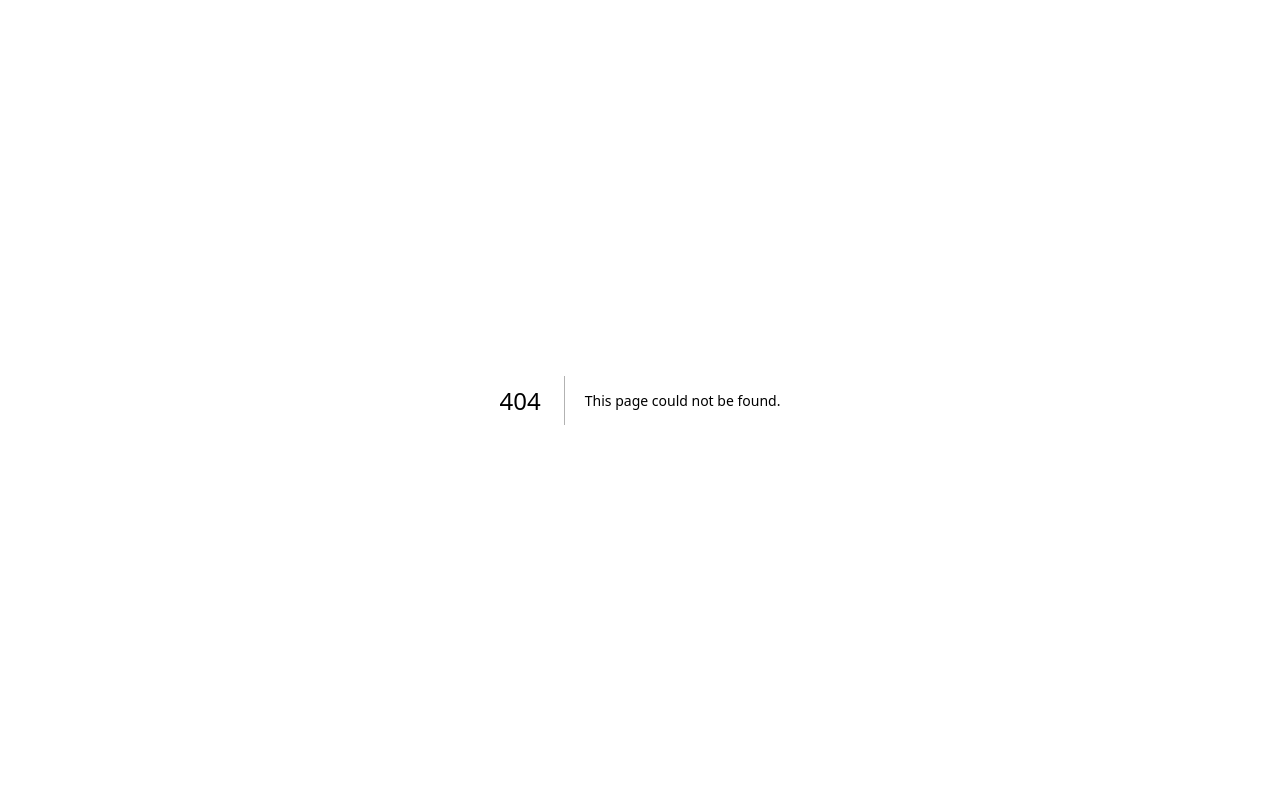
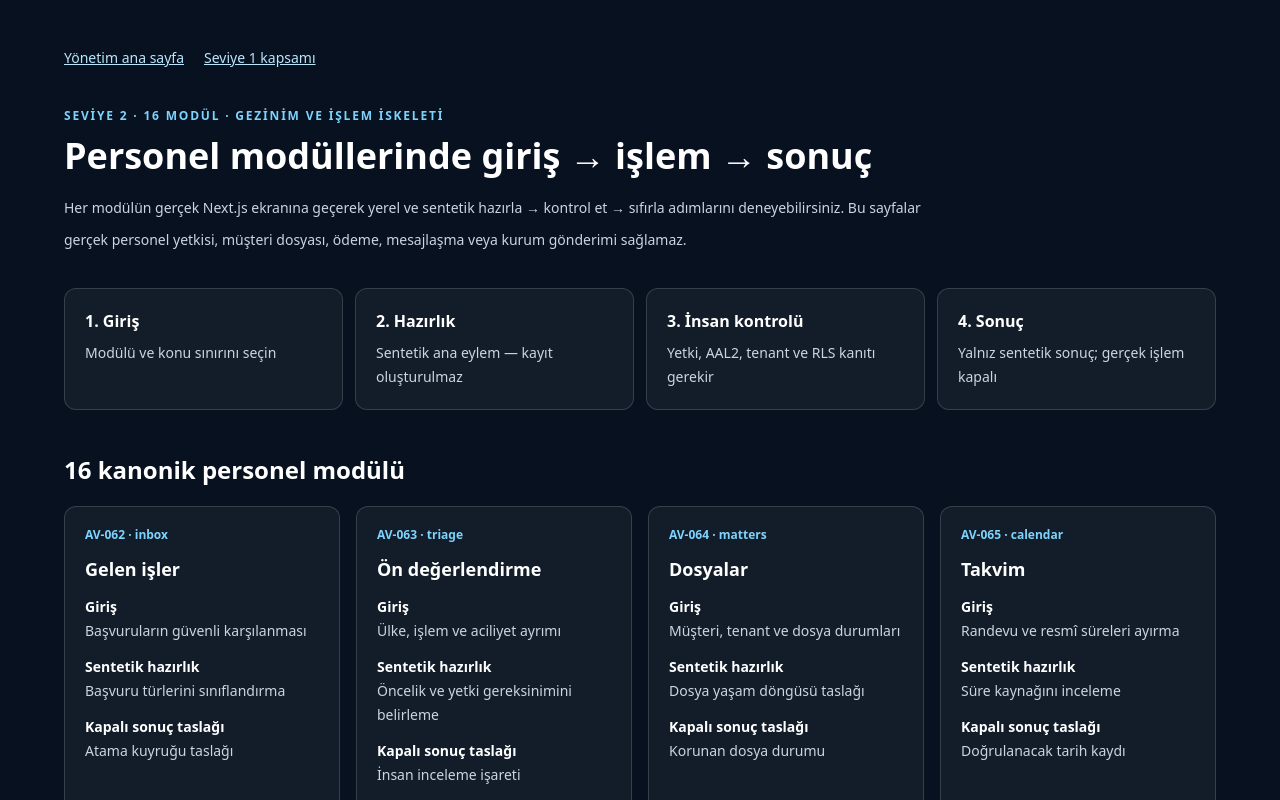
Before and after one commit to netadalet-oss/avofis-platform, a Next.js app in the folder admin/: page /seviye-2-akis in a window 1280 px wide. Before the commit this address had no page. Shown: the top 800 px of the page. Built offline with nearby package versions, Linux system fonts and the light colour scheme.

Commit message:
feat(stage2,av-062-av-077,av-097): page.tsx safe admin/API flow skeleton

```diff
--- /dev/null
+++ b/admin/src/app/seviye-2-akis/page.tsx
@@ -0,0 +1,91 @@
+import Link from "next/link";
+import type { Metadata } from "next";
+import { STAFF_TOP_LEVEL } from "@/lib/staff-module-directory";
+
+export const metadata: Metadata = {
+  title: "AVOfis | Seviye 2 Personel Akış İskeleti",
+  description: "16 personel modülünde giriş, sentetik işlem ve kapalı sonuç geçişleri.",
+  robots: { index: false, follow: false }
+};
+
+/** Only canonical modules are shown. No API call or staff/customer records. */
+const stages = [
+  { key: "ENTRY", title: "1. Giriş", detail: "Modülü ve konu sınırını seçin" },
+  { key: "PREPARE", title: "2. Hazırlık", detail: "Sentetik ana eylem — kayıt oluşturulmaz" },
+  { key: "REVIEW", title: "3. İnsan kontrolü", detail: "Yetki, AAL2, tenant ve RLS kanıtı gerekir" },
+  { key: "CLOSED", title: "4. Sonuç", detail: "Yalnız sentetik sonuç; gerçek işlem kapalı" }
+] as const;
+
+export default function StaffLevelTwoFlow() {
+  return (
+    <main className="min-h-screen bg-[#07111f] px-5 py-12 text-white sm:px-8">
+      <div className="mx-auto max-w-6xl">
+        <nav aria-label="Personel gezinimi" className="flex flex-wrap gap-5 text-sm">
+          <Link href="/" className="text-sky-200 underline">Yönetim ana sayfa</Link>
+          <Link href="/seviye-1-onizleme" className="text-sky-200 underline">Seviye 1 kapsamı</Link>
+        </nav>
+        <header className="mt-10 max-w-4xl">
+          <p className="text-xs font-semibold uppercase tracking-[0.15em] text-sky-300">
+            Seviye 2 · 16 modül · Gezinim ve işlem iskeleti
+          </p>
+          <h1 className="mt-3 text-3xl font-semibold sm:text-4xl">
+            Personel modüllerinde giriş → işlem → sonuç
+          </h1>
+          <p className="mt-4 text-sm leading-8 text-slate-300">
+            Her modülün gerçek Next.js ekranına geçerek yerel ve sentetik
+            hazırla → kontrol et → sıfırla adımlarını deneyebilirsiniz.
+            Bu sayfalar gerçek personel yetkisi, müşteri dosyası, ödeme,
+            mesajlaşma veya kurum gönderimi sağlamaz.
+          </p>
+        </header>
+        <ol className="mt-8 grid gap-3 sm:grid-cols-2 lg:grid-cols-4">
+          {stages.map(stage => (
+            <li key={stage.key} className="rounded-xl border border-white/15 bg-white/5 p-5">
+              <h2 className="font-semibold">{stage.title}</h2>
+              <p className="mt-2 text-sm leading-6 text-slate-300">{stage.detail}</p>
+            </li>
+          ))}
+        </ol>
+        <section className="mt-11" aria-labelledby="module-flows">
+          <h2 id="module-flows" className="text-2xl font-semibold">
+            {STAFF_TOP_LEVEL.length} kanonik personel modülü
+          </h2>
+          <div className="mt-5 grid gap-4 md:grid-cols-2 xl:grid-cols-4">
+            {STAFF_TOP_LEVEL.map((module, index) => (
+              <article key={module.slug} className="flex flex-col rounded-xl border border-white/15 bg-white/5 p-5">
+                <p className="text-xs font-semibold text-sky-300">
+                  AV-{String(62 + index).padStart(3, "0")} · {module.slug}
+                </p>
+                <h3 className="mt-3 text-lg font-semibold">{module.title}</h3>
+                <dl className="mt-3 flex-1 space-y-3 text-sm leading-6">
+                  <div><dt className="font-semibold">Giriş</dt>
+                    <dd className="text-slate-300">{module.scope}</dd></div>
+                  <div><dt className="font-semibold">Sentetik hazırlık</dt>
+                    <dd className="text-slate-300">{module.firstAction}</dd></div>
+                  <div><dt className="font-semibold">Kapalı sonuç taslağı</dt>
+                    <dd className="text-slate-300">{module.output}</dd></div>
+                </dl>
+                <Link href={"/personel/" + module.slug}
+                  className="mt-5 inline-flex min-h-11 items-center text-sm text-sky-200 underline">
+                  Modülün gerçek sentetik ekranına geç
+                </Link>
+              </article>
+            ))}
+          </div>
+        </section>
+        <section className="mt-10 rounded-xl border border-amber-300/30 bg-amber-300/10 p-6">
+          <h2 className="font-semibold text-amber-100">API, veri ve insan yetkisi sınırları</h2>
+          <p className="mt-3 text-sm leading-7 text-amber-100">
+            On API modülü ayrı program akış sözleşmesinde SCAFFOLD_NOT_AUTHORIZED
+            kalır. Bağımsız staging, Auth/AAL2, tenant, RLS, audit, gerçek
+            personel ve meslekî yetki olmadan işlem sonucu uygulanmaz.
+            Seviye 1 güvenlik ve CI engelleri ayrı izlenmeye devam eder.
+          </p>
+          <p className="mt-3 text-sm text-amber-100">
+            Bağımsız R kabulü: 0/594 · Canlı kabul: 0/594.
+          </p>
+        </section>
+      </div>
+    </main>
+  );
+}
```
